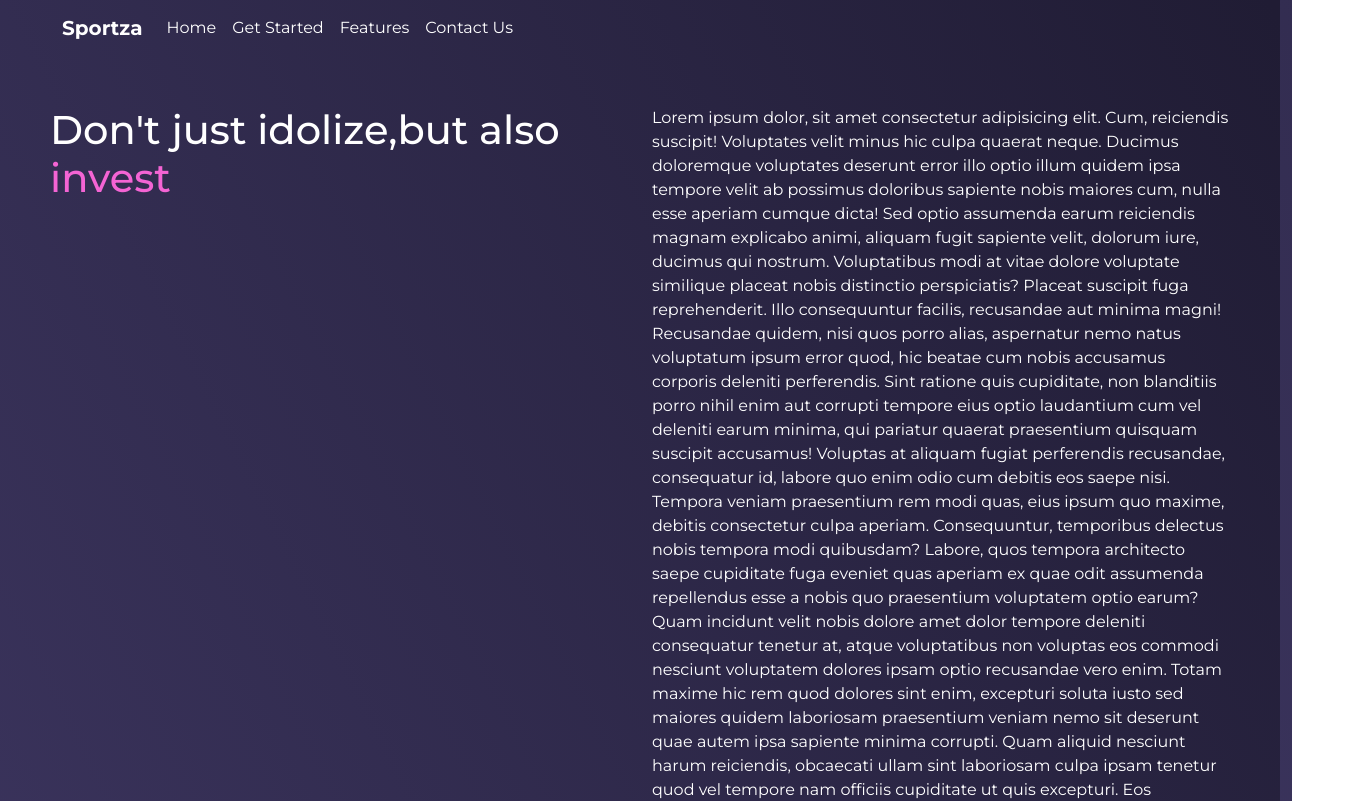
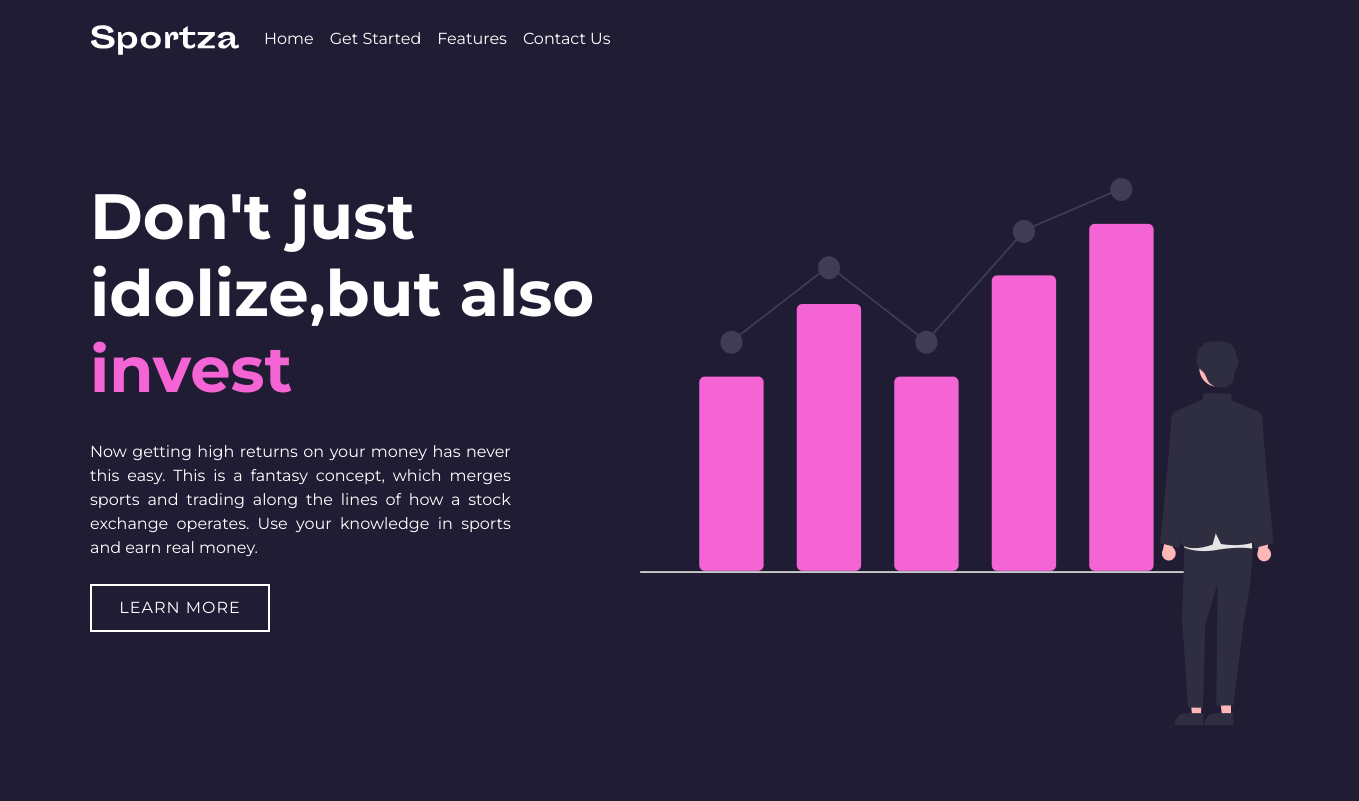
Before and after one commit to Prathyusha-Guduru/Sportza, a plain HTML site: page index.html in a window 1280 px wide. Shown: the top 801 px of the page, 1359 px wide, since content can reach past the window. Drawn offline with nearby package versions, Linux system fonts and the light colour scheme.

Commit message:
Updated home page

```diff
--- a/index.html
+++ b/index.html
@@ -19,9 +19,10 @@
 	<main>
 		<!-- Navbar -->
 		<header>
+
 			<nav class="navbar navbar-expand-lg navbar-dark">
-				<div class="container-fluid">
-					<a class="navbar-brand" href="#"><strong>Sportza</strong></a>
+				<div class="container-fluid nav-container">
+					<a class="navbar-brand" href="#"><img src="/assets/icons/Sportza.svg" alt="" width="150"></a>
 					<button class="navbar-toggler" type="button" data-bs-toggle="collapse"
 						data-bs-target="#navbarSupportedContent" aria-controls="navbarSupportedContent"
 						aria-expanded="false" aria-label="Toggle navigation">
@@ -50,60 +51,26 @@
 
 
 		<!-- Home -->
-		<div id="home" class="d-flex row">
-			<div class="home-text col-lg-6 col-sm-12 ">
-				<h1>Don't just idolize,but also <span class="pink-color">invest</span></h1>
+		<div id="home" class="d-flex">
+			<div class="container-fluid row">
+				<div class="home-text col-lg-6 col-sm-12 col-m-12">
+					<h1 class="main-heading">Don't just idolize,but also <span class="pink-color">invest</span></h1>
+					<p class="p-text">Now getting high returns on your money has never this easy. This is a fantasy
+						concept, which
+						merges sports and trading along the lines of how a stock exchange operates.
+						Use your knowledge in sports and earn real money.
+
+					</p>
+					<div class="button">
+						<a href="#">Learn More</a>
+					</div>
+				</div>
+
+				<div class="home-img col-lg-6 col-sm-12">
+					<img src="/assets/images/home-page.png" alt="">
+				</div>
 			</div>
 
-			<div class="home-img col-lg-6 col-sm-12">
-				Lorem ipsum dolor, sit amet consectetur adipisicing elit. Cum, reiciendis suscipit! Voluptates velit
-				minus
-				hic culpa quaerat neque. Ducimus doloremque voluptates deserunt error illo optio illum quidem ipsa
-				tempore
-				velit ab possimus doloribus sapiente nobis maiores cum, nulla esse aperiam cumque dicta! Sed optio
-				assumenda
-				earum reiciendis magnam explicabo animi, aliquam fugit sapiente velit, dolorum iure, ducimus qui
-				nostrum.
-				Voluptatibus modi at vitae dolore voluptate similique placeat nobis distinctio perspiciatis? Placeat
-				suscipit fuga reprehenderit. Illo consequuntur facilis, recusandae aut minima magni! Recusandae quidem,
-				nisi
-				quos porro alias, aspernatur nemo natus voluptatum ipsum error quod, hic beatae cum nobis accusamus
-				corporis
-				deleniti perferendis. Sint ratione quis cupiditate, non blanditiis porro nihil enim aut corrupti tempore
-				eius optio laudantium cum vel deleniti earum minima, qui pariatur quaerat praesentium quisquam suscipit
-				accusamus! Voluptas at aliquam fugiat perferendis recusandae, consequatur id, labore quo enim odio cum
-				debitis eos saepe nisi. Tempora veniam praesentium rem modi quas, eius ipsum quo maxime, debitis
-				consectetur
-				culpa aperiam. Consequuntur, temporibus delectus nobis tempora modi quibusdam? Labore, quos tempora
-				architecto saepe cupiditate fuga eveniet quas aperiam ex quae odit assumenda repellendus esse a nobis
-				quo
-				praesentium voluptatem optio earum? Quam incidunt velit nobis dolore amet dolor tempore deleniti
-				consequatur
-				tenetur at, atque voluptatibus non voluptas eos commodi nesciunt voluptatem dolores ipsam optio
-				recusandae
-				vero enim. Totam maxime hic rem quod dolores sint enim, excepturi soluta iusto sed maiores quidem
-				laboriosam
-				praesentium veniam nemo sit deserunt quae autem ipsa sapiente minima corrupti. Quam aliquid nesciunt
-				harum
-				reiciendis, obcaecati ullam sint laboriosam culpa ipsam tenetur quod vel tempore nam officiis cupiditate
-				ut
-				quis excepturi. Eos quibusdam non obcaecati omnis assumenda magni aliquam voluptatem autem quaerat,
-				deserunt
-				minima dolore labore facere. Consequuntur consectetur maxime veniam iusto aliquid quod perspiciatis nam
-				earum numquam explicabo deserunt eaque sed nihil saepe a, obcaecati, tempore possimus libero officiis at
-				in
-				architecto quasi porro? Mollitia, non ad inventore, architecto velit reiciendis consequuntur ratione
-				harum
-				nisi soluta asperiores? Suscipit, odio quasi molestias autem delectus nam deleniti sapiente illo minus
-				eligendi numquam tenetur mollitia error voluptas, quas voluptatem corporis eveniet corrupti. Tempora
-				ratione
-				quia sapiente exercitationem! Facere cupiditate molestiae vitae, amet ab vero totam ducimus voluptate
-				dolore
-				suscipit eligendi nulla numquam, id accusamus earum ipsum. Sed minus itaque reprehenderit natus iure
-				provident voluptatem sunt aliquam ipsa exercitationem facere atque dolorum tenetur ea illo adipisci
-				dolorem
-				blanditiis expedita esse, vel temporibus ab nulla. Nulla, soluta sunt est ipsa inventore saepe!
-			</div>
 		</div>
 
 
--- a/scss/_header.scss
+++ b/scss/_header.scss
@@ -1,3 +1,6 @@
+header{
+	padding: 10px 50px;
+}
 .nav-link{
 	color: #fff !important;
 	&:hover{
@@ -5,6 +8,13 @@
 	}
 }
 
-header{
-	padding: 0 50px;
+@media screen and (max-width : 600px){
+	.navbar-brand{
+		img{
+			width: 100px;
+		}
+	}
+	header{
+		padding: 0;
+	}
 }
--- /dev/null
+++ b/scss/_home.scss
@@ -0,0 +1,63 @@
+#home{
+	display: flex;
+	padding: 50px;
+	justify-content: space-between;
+	margin: 50px 0 0 0;
+}
+
+.main-heading{
+	font-size: 4em;
+	font-weight: 800;
+}
+
+.p-text{
+	margin: 2em 0 1.5em 0;
+	width: 80%;
+	font-weight: 400;
+	text-align: justify;
+}
+
+.button{
+	a{
+		text-decoration: none;
+		color: $white;
+	}
+	border: 2px solid $white;
+	width: 180px;
+	@include flexCenter();
+	text-transform: uppercase;
+	padding: 10px 15px;
+	letter-spacing: 1px;
+	font-size: 1em;
+	&:hover{
+		a{
+			color: $pink;
+		}
+		border: 2px solid $pink;
+	}
+
+}
+
+
+@media screen and (max-width : 600px) {
+	body{
+		background-color: #201C34;
+	}
+	.home-img{
+		img{
+			width: 300px;
+		}
+	}
+	.home-text{
+		width: 100%;
+	}
+	#home{
+		padding: 5px;
+	}
+	.main-heading{
+		font-size: 2em;
+	}
+	.container-fluid{
+		padding: 0 20px;
+	}
+}
--- /dev/null
+++ b/scss/_mixins.scss
@@ -0,0 +1,5 @@
+@mixin flexCenter {
+	display: flex;
+	justify-content: center;
+	align-items: center;
+}
--- a/scss/styles.scss
+++ b/scss/styles.scss
@@ -1,30 +1,26 @@
 @import url('https://fonts.googleapis.com/css2?family=Montserrat:wght@300;400;500;700&display=swap');
 @import "./variables";
+@import "./mixins";
 @import "./header";
+@import "./home";
+
+
+
+
 
 
 body{
 	font-family: 'Montserrat', sans-serif;
-	background: linear-gradient(243.39deg, #201C34 0.53%, #3C355F 99.43%);
+	// background: linear-gradient(243.39deg, #201C34 0.53%, #3C355F 99.43%);
+	background-color: #201C34;
 	color: $white;
 }
 
-#home{
+.container-fluid{
+	padding: 0 40px;
+}
 
-	display: flex;
-	padding: 50px;
-	justify-content: space-between;
-}
 
 .pink-color{
 	color: $pink;
 }
-
-@media screen and (max-width : 600px) {
-	.home-text{
-
-	}
-	.home-img{
-
-	}
-}
```
Also changed, not shown: assets/icons/Sportza.svg (added), css/styles.min.css, 1 other file.
